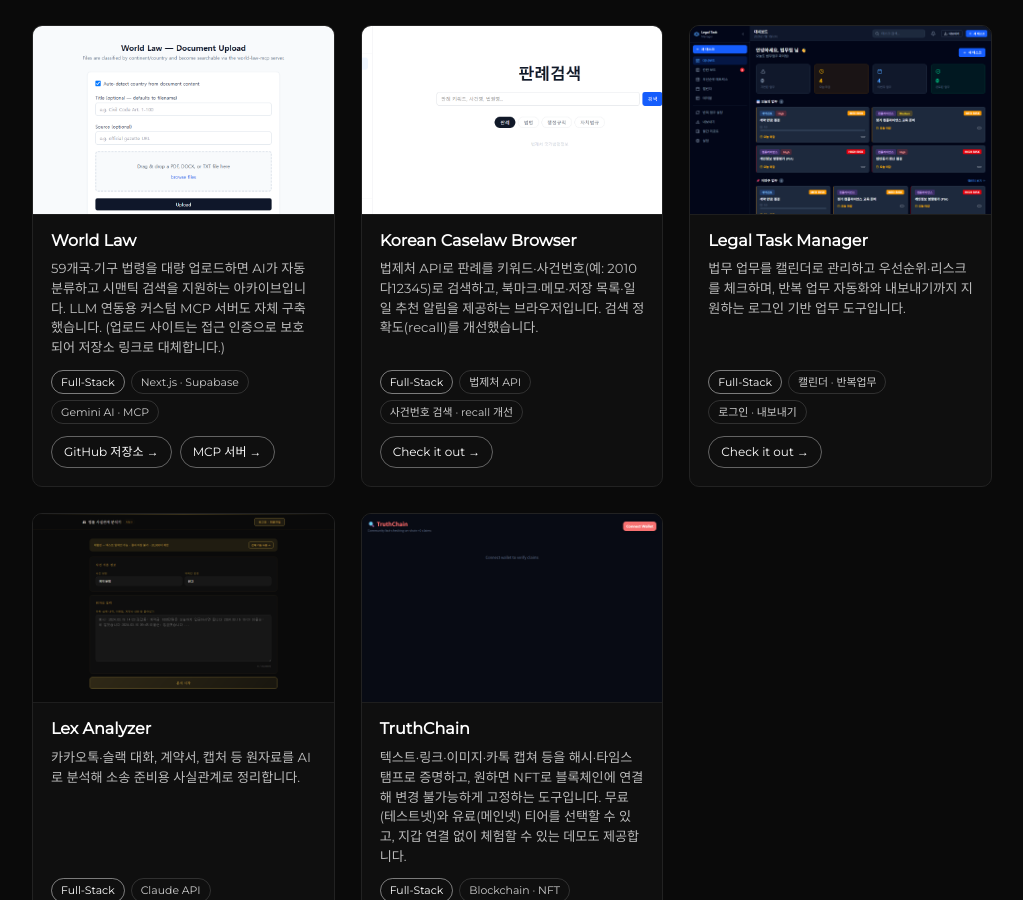
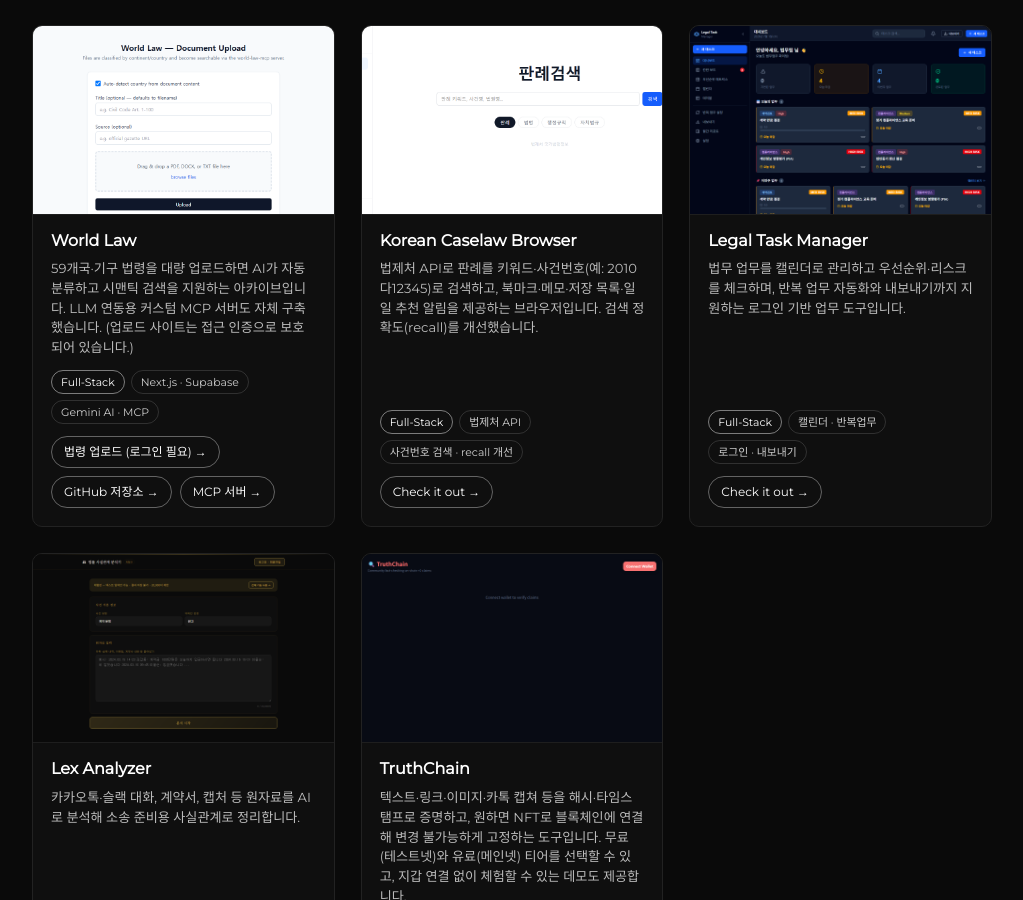
Before and after one commit to jjobfor1-ux/jjobfor1-ux.github.io, a Jekyll site: the page built from index.html, in a window 1280 px wide and 900 px high, scrolled down 3444 px. Shown: the whole window, without its empty margins (128-1151 px from the left). Built offline with Jekyll 4.4.1, drawn with Linux system fonts in a browser that asks for light colours.

Commit message:
docs: world law 업로드 링크 라벨에 로그인 필요 표기
사이트가 Basic Auth로 보호돼 있어 클릭 시 인증창이 뜬다.

Co-Authored-By: Claude Opus 4.8 <noreply@anthropic.com>

```diff
--- a/_includes/projects.html
+++ b/_includes/projects.html
@@ -112,9 +112,10 @@
     </div>
     <div class="project-card-body">
       <h3>World Law</h3>
-      <p>59개국·기구 법령을 대량 업로드하면 AI가 자동 분류하고 시맨틱 검색을 지원하는 아카이브입니다. LLM 연동용 커스텀 MCP 서버도 자체 구축했습니다. (업로드 사이트는 접근 인증으로 보호되어 저장소 링크로 대체합니다.)</p>
+      <p>59개국·기구 법령을 대량 업로드하면 AI가 자동 분류하고 시맨틱 검색을 지원하는 아카이브입니다. LLM 연동용 커스텀 MCP 서버도 자체 구축했습니다. (업로드 사이트는 접근 인증으로 보호되어 있습니다.)</p>
       <div class="project-card-tags"><span>Full-Stack</span><span>Next.js · Supabase</span><span>Gemini AI · MCP</span></div>
       <div class="project-card-links">
+        <a href="https://world-law-web.vercel.app/" target="_blank">법령 업로드 (로그인 필요) →</a>
         <a href="https://github.com/jjobfor1-ux/world-law-web" target="_blank">GitHub 저장소 →</a>
         <a href="https://world-law-mcp.onrender.com/" target="_blank">MCP 서버 →</a>
       </div>
```
